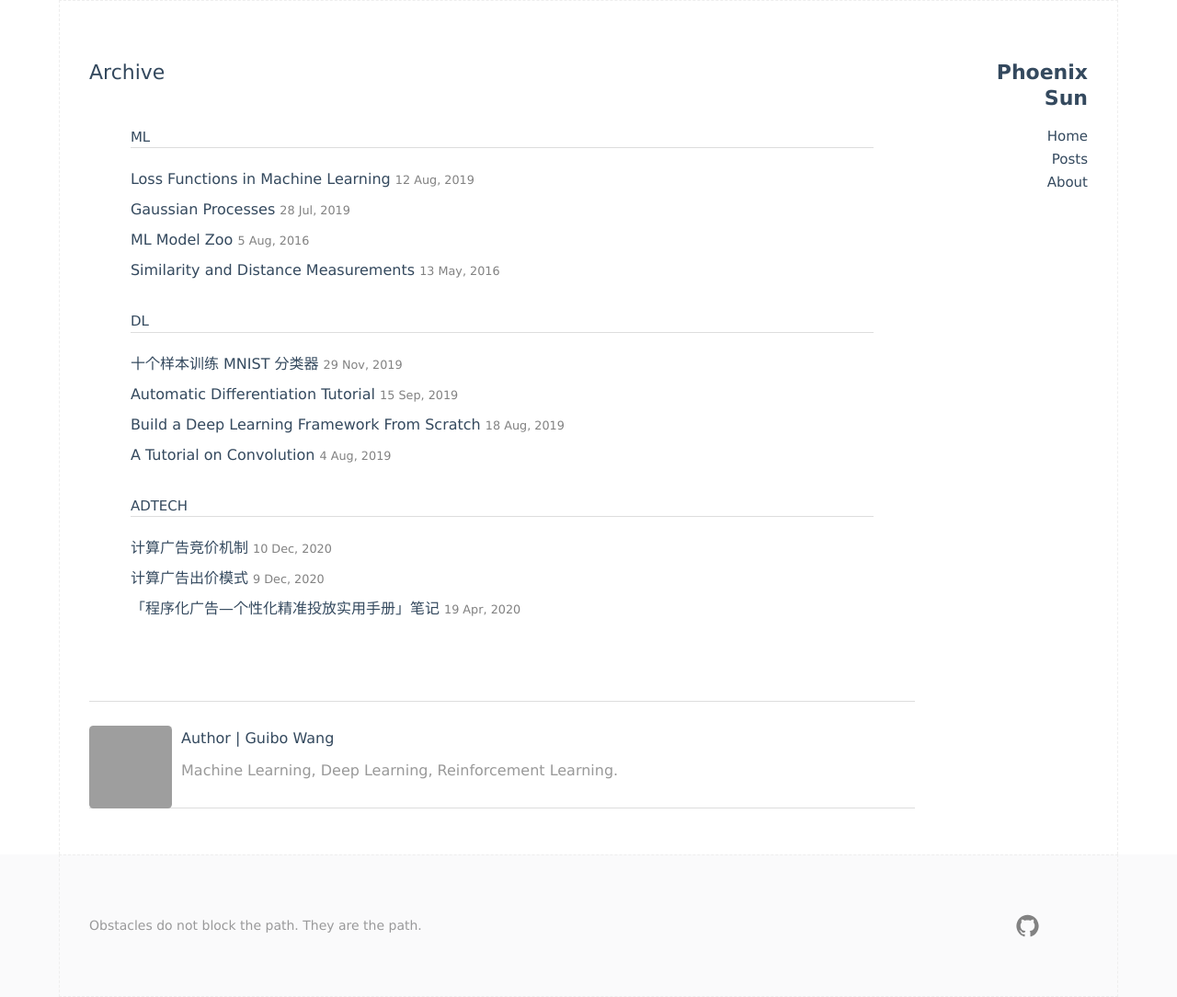
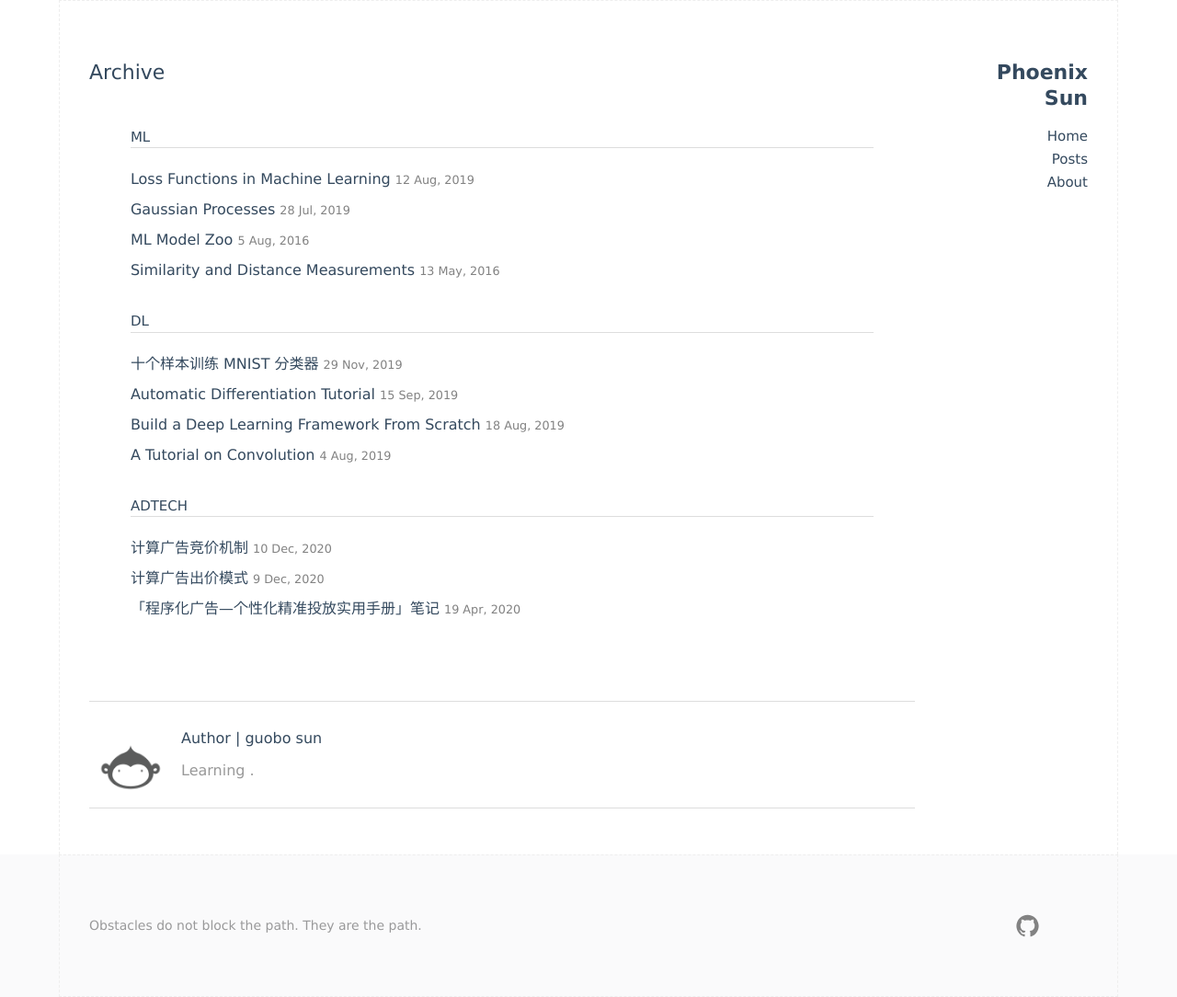
Before and after one commit to guobosun/guobosun.github.io, a Jekyll site: the page built from archive.html, in a window 1280 px wide. Shown: the whole page at 92% size. Built offline with Jekyll 4.4.1, drawn with Linux system fonts in a browser that asks for light colours; comment, search, counter and statistics services are not loaded; grey boxes are pictures that could not be loaded.

Commit message:
Update author.html

```diff
--- a/_includes/author.html
+++ b/_includes/author.html
@@ -1,9 +1,9 @@
 <section class="author">
-  <div class="authorimage box" style="background: url({{site.baseurl}}/assets/img/abbo.jpg)"></div>
+  <div class="authorimage box" style="background: url({{site.baseurl}}/assets/favicon.png)"></div>
   <div class="authorinfo box">
-    <a href="{{ "/about" | prepend: site.baseurl }}"><p>Author | Guibo Wang</p></a>
+    <a href="{{ "/about" | prepend: site.baseurl }}"><p>Author | guobo sun</p></a>
     <p class="bio">
-      Machine Learning, Deep Learning, Reinforcement Learning.
+      Learning .
     </p>
   </div>
 </section>
```
